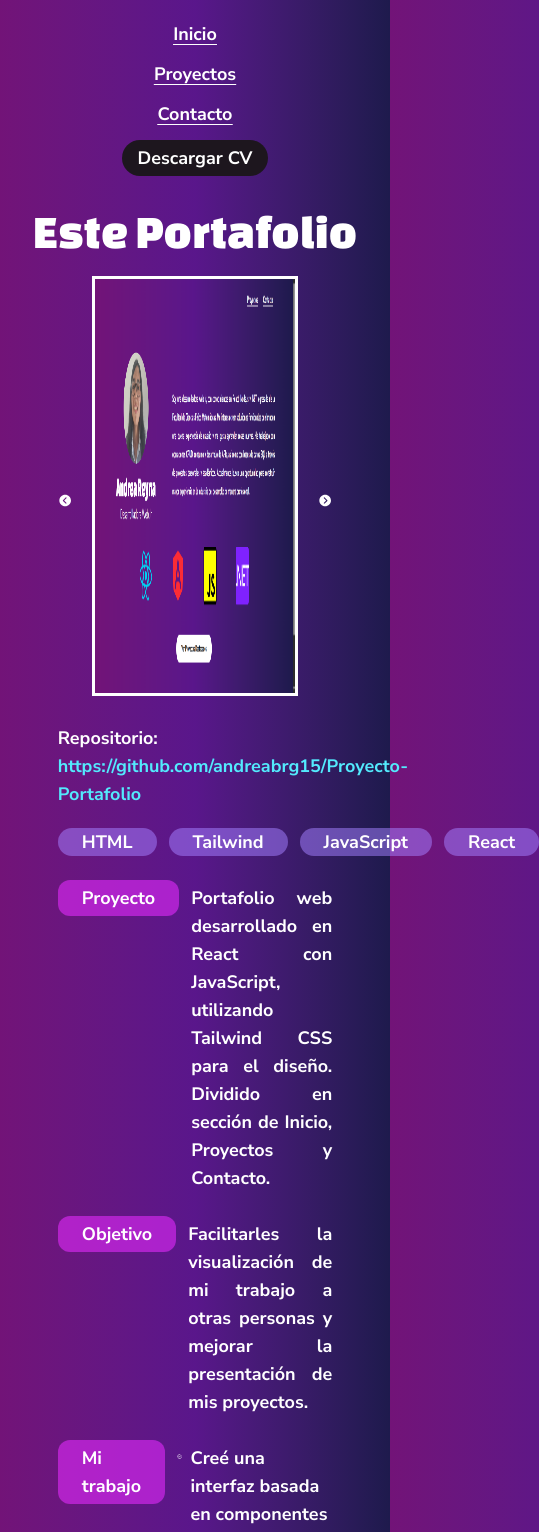
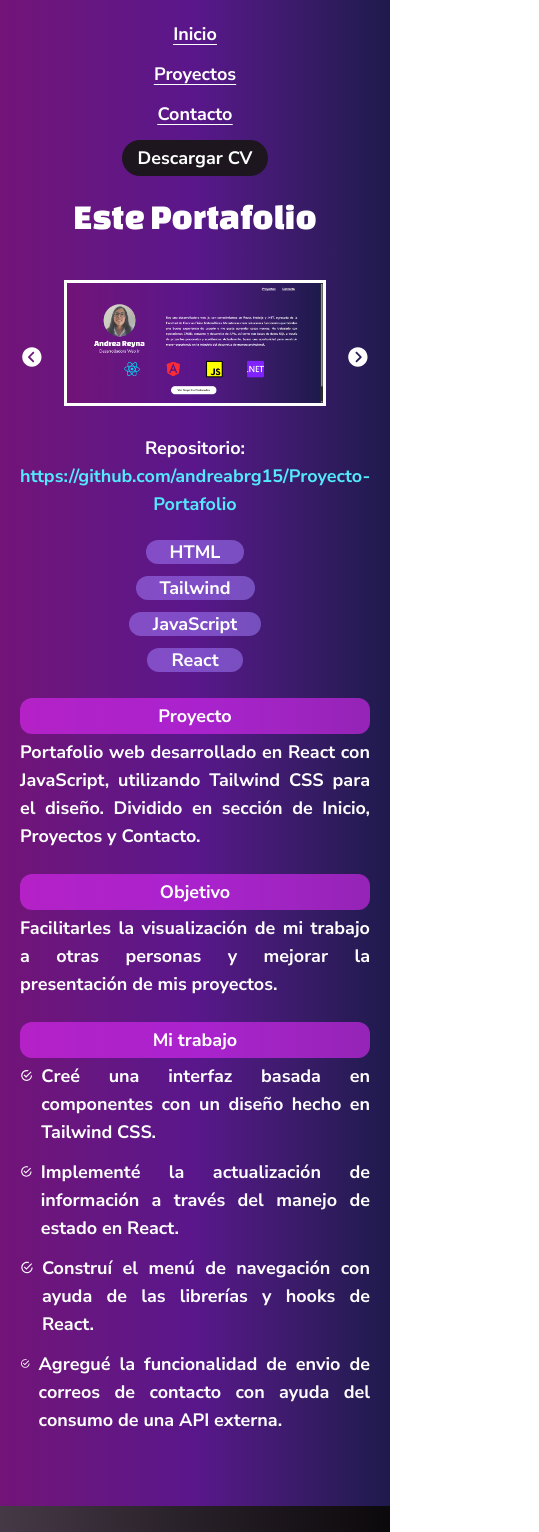
Before and after one commit to andreabrg15/Proyecto-Portafolio, a React (Vite) app: page /proyectos/1 in a window 390 px wide. Shown: the top 1532 px of the page, 539 px wide, since content can reach past the window. Built offline with nearby package versions, Linux system fonts and the light colour scheme.

Commit message:
Proyectos y Detalle son Responsivos

```diff
--- a/src/components/header.jsx
+++ b/src/components/header.jsx
@@ -18,7 +18,7 @@ function Header() {
     return (
         <>
             <section className="lg:h-24 grid lg:grid-cols-6 items-center nunito-sans font-bold text-lg text-white">
-                <div className="grid py-5 gap-3 lg:py-0 lg:col-start-5 lg:col-span-2 lg:flex lg:gap-8">
+                <div className="grid py-5 gap-3 lg:py-0 lg:col-start-4 lg:col-span-3 xl:col-start-5 xl:col-span-2 lg:flex lg:gap-8">
                     {
                     (location.pathname != '/') && <div className="underline underline-offset-4"><Link className="hover:text-fuchsia-500" to="/">Inicio</Link></div>
                     }
--- a/src/components/projectCard.jsx
+++ b/src/components/projectCard.jsx
@@ -13,13 +13,14 @@ function ProjectCard({project}) {
     }
 
     return (
-        <div className="col-start-2 col-span-6 p-3 my-3 hover:bg-mauve-900/50 hover:rounded-2xl hover:cursor-pointer" onClick={seeDetails} data-project-id={project.id}>
-            <h2 className="flex justify-start pb-7">{project.date} - {project.name}</h2>
-            <div className="flex justify-start">
-                <img src={project.cover} alt="imagen proyecto" className="w-70 border-3 rounded-lg border-white"/>
-                <div className="grid gap-3 pl-7">
+        <div className="md:col-start-2 md:col-span-6 p-3 my-3 bg-mauve-900/50 rounded-xl lg:bg-inherit lg:hover:bg-mauve-900/50 hover:rounded-2xl hover:cursor-pointer" onClick={seeDetails} data-project-id={project.id}>
+            <h2 className="md:flex md:justify-start pb-7">{project.date} - {project.name}</h2>
+            <div className="grid gap-y-5 md:flex md:justify-start">
+                <img src={project.cover} alt="imagen proyecto" className="justify-self-center md:justify-self-start w-70 border-3 rounded-lg border-white"/>
+                <div className="grid gap-3 md:pl-7 max-w-dvw">
                     <p className="text-justify"> {project.summary} </p>
-                    <div className="flex justify-start gap-3 items-center h-fit">
+                    <FaExternalLinkAlt color="#fff" className="flex justify-self-end lg:hidden"/>
+                    <div className="lg:text-xs xl:text-lg lg:flex justify-start gap-3 items-center h-fit hidden">
                         {
                             project.techItems.map((item, index) => (
                                 <TechItem name={item} key={index}></TechItem>
--- a/src/pages/Home.jsx
+++ b/src/pages/Home.jsx
@@ -8,12 +8,12 @@ function Home() {
         <>
             <div className="grid px-5 py-2 lg:p-5 animate-appear">
                 <div className="grid justify-items-center lg:flex lg:pl-25 lg:pr-10">
-                    <div className="grid nunito-sans lg:w-1/4 lg:pt-7">
-                        <img src="/20260617.jpg" className="justify-self-center size-48 rounded-full" alt="Foto"/>
-                        <h1 className="text-5xl text-white changa-one-regular pt-4">Andrea Reyna</h1>
+                    <div className="grid nunito-sans lg:w-1/4 xl:pt-7">
+                        <img src="/20260617.jpg" className="justify-self-center size-40 xl:size-48 rounded-full" alt="Foto"/>
+                        <h1 className="text-4xl xl:text-5xl text-white changa-one-regular pt-4">Andrea Reyna</h1>
                         <h3 className="text-2xl text-white pt-2">Desarrolladora Jr</h3>
                     </div>
-                    <div className="pt-7 lg:pt-17 lg:w-3/4">
+                    <div className="pt-7 lg:pt-3 xl:pt-17 lg:w-3/4">
                         <p className="text-justify nunito-sans font-bold text-white text-lg/8 px-5 lg:px-20">
                             Soy una desarrolladora jr, con conocimientos en React, Node.js y .NET, egresada de la Facultad
                             de Ciencias Físico Matemáticas. Me interesa crear soluciones funcionales que brinden una buena
@@ -35,10 +35,9 @@ function Home() {
                     <SiDotnet size={"8em"} color="#fff" className="bg-violet-600 rounded-lg"/>
                 </div>
             </div>
-            <div className="grid grid-cols-6 p-5 animate-appear">
-                <Link className="bg-mauve-900 text-white rounded-3xl nunito-sans font-bold px-10 py-3 col-start-3
-                col-span-2 justify-self-center hover:bg-mauve-900/70 hover:cursor-pointer"
-                to="/proyectos">
+            <div className="grid p-5 justify-items-center animate-appear">
+                <Link className="bg-mauve-900 text-white rounded-3xl nunito-sans font-bold
+                px-10 py-3 hover:bg-mauve-900/70 hover:cursor-pointer" to="/proyectos">
                     Ver Proyectos Destacados
                 </Link>
             </div>
--- a/src/pages/ProjectDetails.jsx
+++ b/src/pages/ProjectDetails.jsx
@@ -39,50 +39,50 @@ function ProjectDetails() {
     }, []);
 
     return (
-        <div className="grid nunito-sans font-bold text-white text-lg p-3">
-            <h1 className="text-5xl changa-one-regular">{project.name}</h1>
-            <div className="grid grid-cols-8 mb-6 animate-appear">
+        <div className="grid nunito-sans font-bold text-white text-lg md:p-3">
+            <h1 className="text-4xl xl:text-5xl changa-one-regular pb-6 lg:pb-0">{project.name}</h1>
+            <div className="grid lg:grid-cols-8 mb-6 animate-appear">
                 {/*Imagenes y descripcion a detalle*/}
-                <div className="col-start-2 col-span-6 py-5">
+                <div className="lg:col-start-2 lg:col-span-6 py-5 px-5 md:px-10 lg:px-0 max-w-screen">
                     <div className="flex justify-center items-center gap-5">
-                        <IoIosArrowDropleftCircle size={35} color="#fff" className="hover:cursor-pointer hover:scale-125"
+                        <IoIosArrowDropleftCircle size={"2em"} color="#fff" className="hover:cursor-pointer hover:scale-125"
                         onClick={prevSlide}/>
                         {
                             project.imgs && project.imgs.map((item, index) => (
                                 <img src={item}
-                                className={slide == index ? "w-3/4 h-105 justify-self-center mb-7 border-white border-3"
-                                : "w-3/4 max-h-105 justify-self-center mb-7 border-white border-3 hidden"} key={index}/>
+                                className={slide == index ? "w-3/4 md:h-85 xl:w-3/4 xl:h-105 justify-self-center mb-7 border-white border-3"
+                                : "w-3/4 md:h-85 xl:w-3/4 xl:h-105 justify-self-center mb-7 border-white border-3 hidden"} key={index}/>
                             ))
                         }
-                        <IoIosArrowDroprightCircle size={35} color="#fff" className="hover:cursor-pointer hover:scale-125"
+                        <IoIosArrowDroprightCircle size={"2em"} color="#fff" className="hover:cursor-pointer hover:scale-125"
                         onClick={nextSlide}/>
                     </div>
-                    <div className="text-start h-fit mb-5">
+                    <div className="md:text-start h-fit mb-5">
                         Repositorio: <a href={project.repo} className="text-cyan-300 hover:underline" target="_blank"> {project.repo}</a>
                     </div>
-                    <div className="flex justify-start gap-3 items-center h-fit mb-6">
+                    <div className="md:flex md:justify-start md:gap-3 items-center h-fit mb-6">
                         {
                             project.techItems && project.techItems.map((item, index) => (
-                                <TechItem name={item} key={index}></TechItem>
+                                <div className="my-2 md:my-0" key={index}><TechItem name={item}></TechItem></div>
                             ))
                         }
                     </div>
-                    <div className="flex text-start mb-5">
-                        <div className="px-6 py-1 bg-fuchsia-500/60 rounded-xl mr-3 h-fit">Proyecto</div>
+                    <div className="md:flex md:text-start mb-5">
+                        <div className="md:px-6 py-1 bg-fuchsia-500/60 rounded-xl md:mr-3 h-fit">Proyecto</div>
                         <div className="text-justify py-1">{project.summary}</div>
                     </div>
-                    <div className="flex text-start mb-5">
-                        <div className="px-6 py-1 bg-fuchsia-500/60 rounded-xl mr-3 h-fit">Objetivo</div>
+                    <div className="md:flex md:text-start mb-5">
+                        <div className="md:px-6 py-1 bg-fuchsia-500/60 rounded-xl md:mr-3 h-fit">Objetivo</div>
                         <div className="text-justify py-1">{project.obj}</div>
                     </div>
-                    <div className="flex text-start mb-5">
-                        <div className="px-6 py-1 bg-fuchsia-500/60 rounded-xl mr-3 h-fit">Mi trabajo</div>
+                    <div className="md:flex md:text-start mb-5">
+                        <div className="md:px-6 py-1 bg-fuchsia-500/60 rounded-xl md:mr-3 h-fit">Mi trabajo</div>
                         <div className="grid">
                         {
                             project.achieve && project.achieve.map((item, index) => (
                                 <div key={index} className="flex gap-2 mb-1 py-1">
-                                    <IoMdCheckmarkCircleOutline size={25}/>
-                                    {item}
+                                    <IoMdCheckmarkCircleOutline size={"1.5em"}/>
+                                    <p className="text-justify">{item}</p>
                                 </div>
                             ))
                         }
--- a/src/pages/Projects.jsx
+++ b/src/pages/Projects.jsx
@@ -7,8 +7,8 @@ function Projects() {
 
     return (
         <div className="grid nunito-sans font-bold text-white text-lg p-3">
-            <h1 className="text-5xl changa-one-regular">Mis proyectos</h1>
-            <div className="grid grid-cols-8 mb-6 animate-appear">
+            <h1 className="text-4xl xl:text-5xl changa-one-regular">Mis proyectos</h1>
+            <div className="grid md:grid-cols-8 px-4 md:px-3 pt-5 lg:pt-0 mb-6 animate-appear">
                 {
                     projects.map((project) =>
                         (
```
